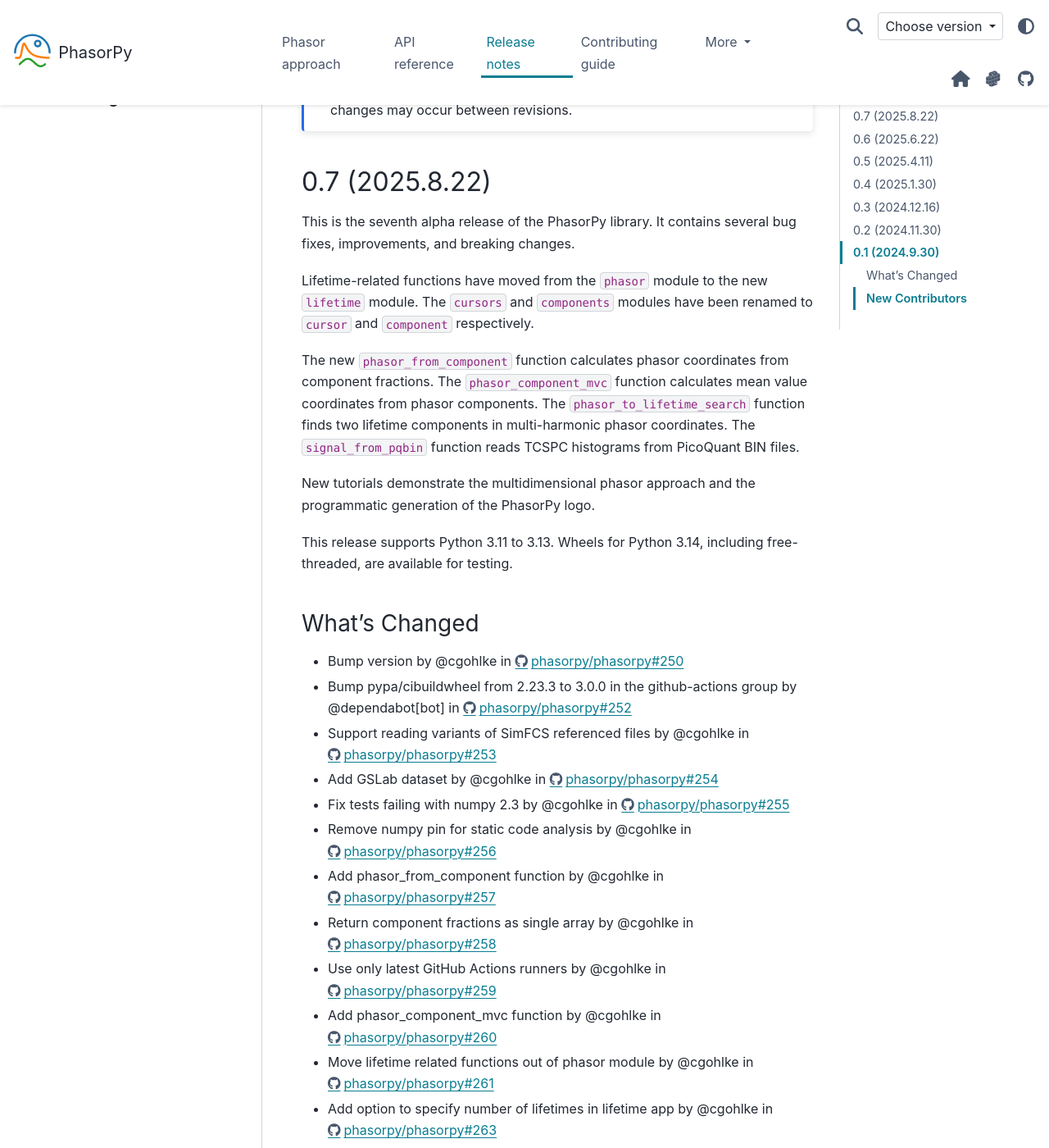
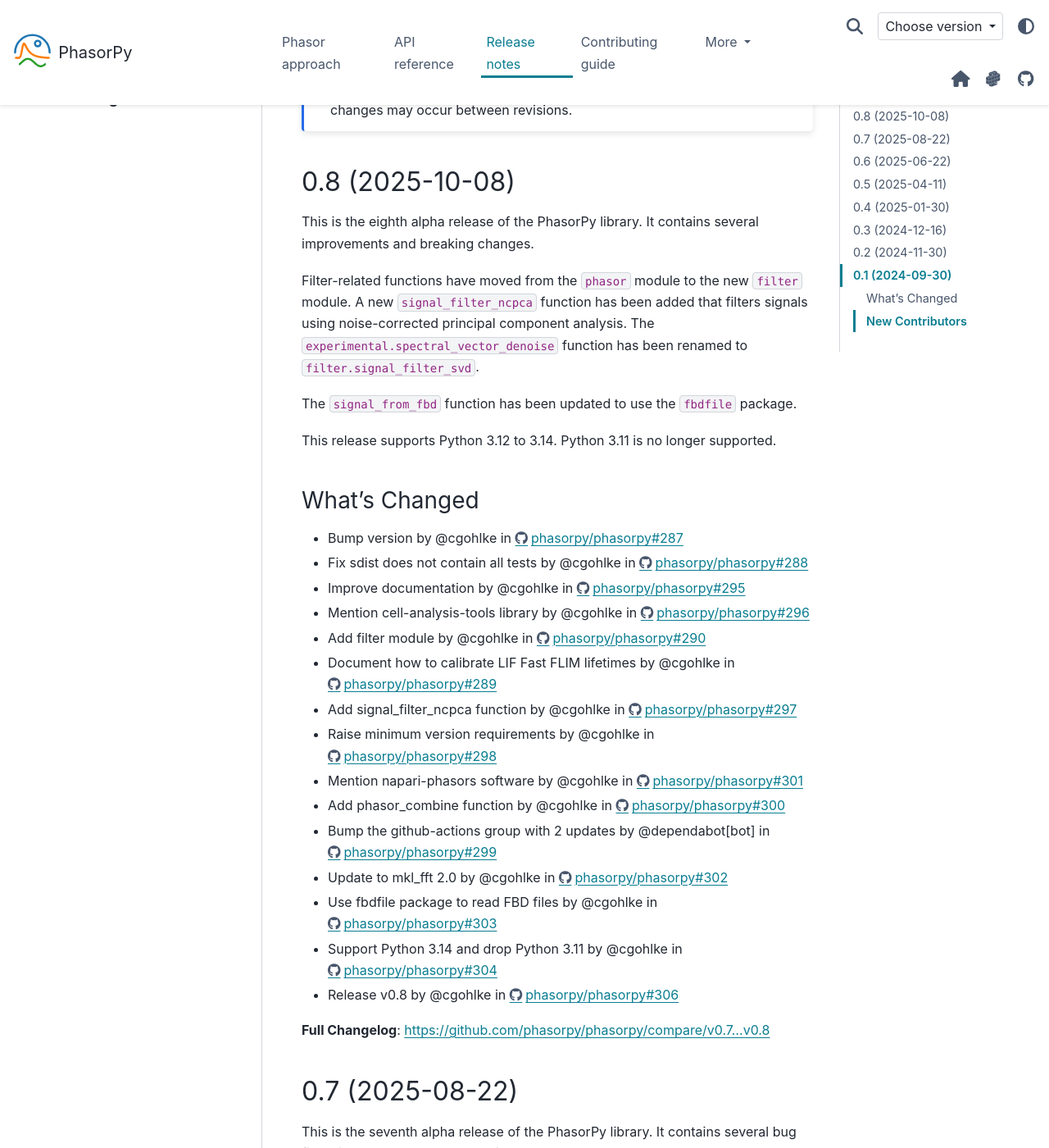
Before and after one commit to phasorpy/phasorpy, a Sphinx documentation site: the page built from docs/release.rst, in a window 1280 px wide and 1400 px high, scrolled down 329 px. Shown: the whole window at 82% size. Built offline with Sphinx 7.4.7 and the PyData theme 0.15.4, drawn with Linux system fonts in a browser that asks for light colours; pages that are not in the unit, such as notebooks, are missing from menus; some of the changed text lies outside the part shown.

Commit message:
Release v0.8

```diff
--- a/docs/release.rst
+++ b/docs/release.rst
@@ -9,8 +9,47 @@
     The PhasorPy library is still under construction. Backwards-incompatible
     changes may occur between revisions.
 
-0.7 (2025.8.22)
----------------
+0.8 (2025-10-08)
+----------------
+
+This is the eighth alpha release of the PhasorPy library.
+It contains several improvements and breaking changes.
+
+Filter-related functions have moved from the ``phasor`` module to the new
+``filter`` module.
+A new ``signal_filter_ncpca`` function has been added that filters signals
+using noise-corrected principal component analysis.
+The ``experimental.spectral_vector_denoise`` function has been renamed to
+``filter.signal_filter_svd``.
+
+The ``signal_from_fbd`` function has been updated to use the ``fbdfile``
+package.
+
+This release supports Python 3.12 to 3.14. Python 3.11 is no longer supported.
+
+What's Changed
+..............
+
+* Bump version by @cgohlke in https://github.com/phasorpy/phasorpy/pull/287
+* Fix sdist does not contain all tests by @cgohlke in https://github.com/phasorpy/phasorpy/pull/288
+* Improve documentation by @cgohlke in https://github.com/phasorpy/phasorpy/pull/295
+* Mention cell-analysis-tools library by @cgohlke in https://github.com/phasorpy/phasorpy/pull/296
+* Add filter module by @cgohlke in https://github.com/phasorpy/phasorpy/pull/290
+* Document how to calibrate LIF Fast FLIM lifetimes by @cgohlke in https://github.com/phasorpy/phasorpy/pull/289
+* Add signal_filter_ncpca function by @cgohlke in https://github.com/phasorpy/phasorpy/pull/297
+* Raise minimum version requirements by @cgohlke in https://github.com/phasorpy/phasorpy/pull/298
+* Mention napari-phasors software by @cgohlke in https://github.com/phasorpy/phasorpy/pull/301
+* Add phasor_combine function by @cgohlke in https://github.com/phasorpy/phasorpy/pull/300
+* Bump the github-actions group with 2 updates by @dependabot[bot] in https://github.com/phasorpy/phasorpy/pull/299
+* Update to mkl_fft 2.0 by @cgohlke in https://github.com/phasorpy/phasorpy/pull/302
+* Use fbdfile package to read FBD files by @cgohlke in https://github.com/phasorpy/phasorpy/pull/303
+* Support Python 3.14 and drop Python 3.11 by @cgohlke in https://github.com/phasorpy/phasorpy/pull/304
+* Release v0.8 by @cgohlke in https://github.com/phasorpy/phasorpy/pull/306
+
+**Full Changelog**: https://github.com/phasorpy/phasorpy/compare/v0.7...v0.8
+
+0.7 (2025-08-22)
+----------------
 
 This is the seventh alpha release of the PhasorPy library.
 It contains several bug fixes, improvements, and breaking changes.
@@ -77,8 +116,8 @@
 
 **Full Changelog**: https://github.com/phasorpy/phasorpy/compare/v0.6...v0.7
 
-0.6 (2025.6.22)
----------------
+0.6 (2025-06-22)
+----------------
 
 This is the sixth alpha release of the PhasorPy library.
 It contains several bug fixes, improvements, and breaking changes.
@@ -141,8 +180,8 @@
 
 **Full Changelog**: https://github.com/phasorpy/phasorpy/compare/v0.5...v0.6
 
-0.5 (2025.4.11)
----------------
+0.5 (2025-04-11)
+----------------
 
 This is the fifth alpha release of the PhasorPy library.
 It contains several bug fixes and improvements.
@@ -193,8 +232,8 @@
 
 **Full Changelog**: https://github.com/phasorpy/phasorpy/compare/v0.4...v0.5
 
-0.4 (2025.1.30)
----------------
+0.4 (2025-01-30)
+----------------
 
 This is the fourth alpha release of the PhasorPy library.
 It contains several bug fixes and many improvements, mostly to the
@@ -226,7 +265,7 @@
 
 **Full Changelog**: https://github.com/phasorpy/phasorpy/compare/v0.3...v0.4
 
-0.3 (2024.12.16)
+0.3 (2024-12-16)
 ----------------
 
 This is the third alpha release of the PhasorPy library.
@@ -251,7 +290,7 @@
 
 **Full Changelog**: https://github.com/phasorpy/phasorpy/compare/v0.2...v0.3
 
-0.2 (2024.11.30)
+0.2 (2024-11-30)
 ----------------
 
 This is the second alpha release of the PhasorPy library.
@@ -285,8 +324,8 @@
 
 **Full Changelog**: https://github.com/phasorpy/phasorpy/compare/v0.1...v0.2
 
-0.1 (2024.9.30)
----------------
+0.1 (2024-09-30)
+----------------
 
 This is the first alpha release of the PhasorPy library.
 It contains over 70 documented and tested functions and class methods to
--- a/src/phasorpy/__init__.py
+++ b/src/phasorpy/__init__.py
@@ -5,5 +5,5 @@
 __all__ = ['__version__']
 
 
-__version__ = '0.8.dev0'
+__version__ = '0.8'
 """PhasorPy version string."""
```
Also changed, not shown: docs/_static/switcher.json (+8 -8 lines).
